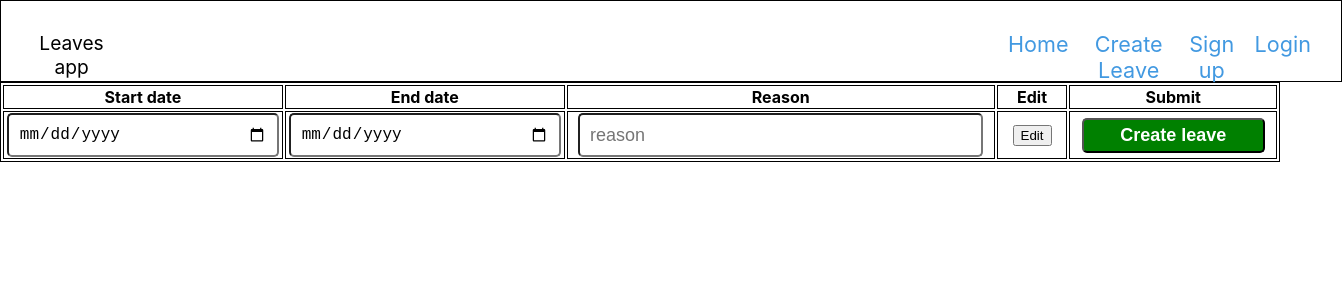
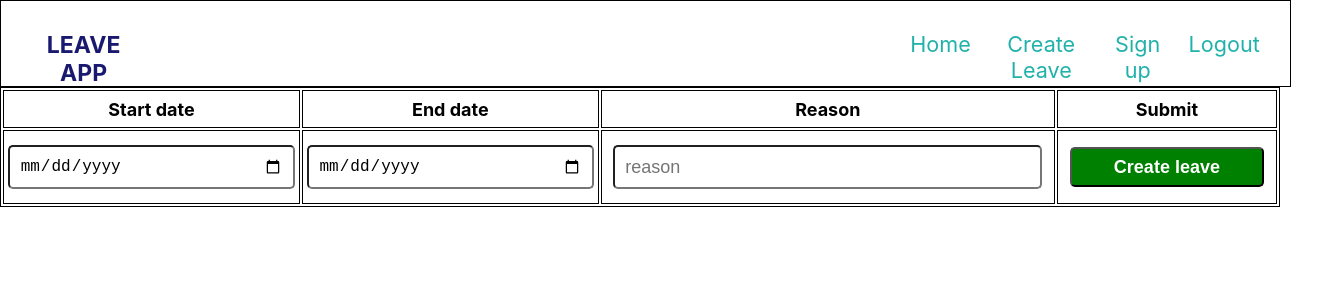
Before and after one commit to Vivek8210/leave-app, a React (Create React App) app: page /leave in a window 1280 px wide. Shown: the top 300 px of the page, 1342 px wide, since content can reach past the window. Built offline with nearby package versions, Linux system fonts and the light colour scheme; sample sign-in values are in the browser's storage.

Commit message:
logout done

```diff
--- a/src/Pages/Home.css
+++ b/src/Pages/Home.css
@@ -6,16 +6,23 @@
   grid-template-columns: repeat(3, 33%);
   grid-template-rows: auto;
   gap: 20px;
+  padding: 25px;
 }
 .main {
   width: 75%;
   height: 300px;
   border: 1px solid black;
-
+  box-shadow: 5px 10px 18px #888888;
+  transition: calc(1.5);
   text-align: start;
   padding: 10px;
   font-size: large;
   font-weight: normal;
+  transition: width 2s, height 4s;
+}
+.main:hover {
+  width: 80%;
+  height: 335px;
 }
 .col-1 {
   display: flex;
@@ -34,13 +41,38 @@ img {
   text-align: start;
   padding: 20px;
   font-size: large;
+
 }
-.col-1-select-option {
+
+
+.btn-home-leave {
+  display: flex;
+  justify-content: space-between;
+}
+.editLeave {
+  height: 35px;
+  width: 100%;
+  background-color: green;
+  color: white;
   font-size: large;
-  padding: 10px;
+  border-radius: 5px;
+  border: none;
+  cursor: pointer;
 }
-option {
+.deleteLeave {
+  height: 35px;
+  width: 100%;
+  background-color: red;
+  color: white;
   font-size: large;
-  padding: 20px;
+  border-radius: 5px;
+  border: none;
+  cursor: pointer;
+}
+.filter-btn-home{
   height: 40px;
+  width: 10%;
+  background-color: #888888;
+  color: white;
+  padding: 5px;
 }
--- a/src/Pages/Home.jsx
+++ b/src/Pages/Home.jsx
@@ -3,12 +3,59 @@ import { useEffect } from 'react'
 import { useState } from 'react'
 import axios from "axios"
 import "./Home.css"
+import { Link, useNavigate } from 'react-router-dom'
 const Home = () => {
     const[data, setData]=useState([])
     const[loading, setLoading]=useState(true)
     const[applicantData, setApplicantData]=useState([])
+    const[start_date, setstart_date]=useState('')
+    const[end_date, setend_date]=useState('')
+
+    const navigate=useNavigate()
 let token=JSON.parse(localStorage.getItem("user"))
 // console.log(token)
+const handlefilter= (e)=>{
+  axios.get(`https://dkgicggupnrxldwvkeft.supabase.co/rest/v1/leaves?start_date=gt.2022-10-01&end_date=lt.2022-10-20&select=*`, {
+    headers: {
+         'Content-Type':'application/json',
+      'apikey': 'eyJhbGciOiJIUzI1NiIsInR5cCI6IkpXVCJ9.eyJpc3MiOiJzdXBhYmFzZSIsInJlZiI6ImRrZ2ljZ2d1cG5yeGxkd3ZrZWZ0Iiwicm9sZSI6ImFub24iLCJpYXQiOjE2NjYwMDI4ODMsImV4cCI6MTk4MTU3ODg4M30.BLLinQ9VEK8_T-JE22WOidlJs_0TFhOb1n3zkSVc7eg',
+      'Accept': 'application/json',
+      'Authorization': `Bearer ${token}`
+    }
+  })
+  .then((res) => {
+    setLoading(false)
+    setApplicantData(res.data)
+     // console.log(res.data)
+  })
+  .catch((error) => {
+    setLoading(false)
+    console.error(error)
+  })
+
+  }
+  const handlefilter1= (e)=>{
+    axios.get(`https://dkgicggupnrxldwvkeft.supabase.co/rest/v1/leaves?start_date=gt.2022-10-10&end_date=lt.2022-10-20&select=*`, {
+      headers: {
+           'Content-Type':'application/json',
+        'apikey': 'eyJhbGciOiJIUzI1NiIsInR5cCI6IkpXVCJ9.eyJpc3MiOiJzdXBhYmFzZSIsInJlZiI6ImRrZ2ljZ2d1cG5yeGxkd3ZrZWZ0Iiwicm9sZSI6ImFub24iLCJpYXQiOjE2NjYwMDI4ODMsImV4cCI6MTk4MTU3ODg4M30.BLLinQ9VEK8_T-JE22WOidlJs_0TFhOb1n3zkSVc7eg',
+        'Accept': 'application/json',
+        'Authorization': `Bearer ${token}`
+      }
+    })
+    .then((res) => {
+      setLoading(false)
+      setApplicantData(res.data)
+       // console.log(res.data)
+    })
+    .catch((error) => {
+      setLoading(false)
+      console.error(error)
+    })
+
+    }
+
+
 
 function getData(){
   axios.get('https://dkgicggupnrxldwvkeft.supabase.co/auth/v1/user', {
@@ -22,7 +69,7 @@ function getData(){
   .then((res) => {
     setLoading(false)
     setData(res.data)
-    //  console.log(res.data)
+
   })
   .catch((error) => {
     setLoading(false)
@@ -31,10 +78,11 @@ function getData(){
 }
 
 
-
+console.log(start_date)
 
     function getApplicantData(){
-      axios.get('https://dkgicggupnrxldwvkeft.supabase.co/rest/v1/leaves?select=*', {
+
+      axios.get(`https://dkgicggupnrxldwvkeft.supabase.co/rest/v1/leaves?&select=*`, {
          headers: {
               'Content-Type':'application/json',
            'apikey': 'eyJhbGciOiJIUzI1NiIsInR5cCI6IkpXVCJ9.eyJpc3MiOiJzdXBhYmFzZSIsInJlZiI6ImRrZ2ljZ2d1cG5yeGxkd3ZrZWZ0Iiwicm9sZSI6ImFub24iLCJpYXQiOjE2NjYwMDI4ODMsImV4cCI6MTk4MTU3ODg4M30.BLLinQ9VEK8_T-JE22WOidlJs_0TFhOb1n3zkSVc7eg',
@@ -45,7 +93,7 @@ function getData(){
        .then((res) => {
          setLoading(false)
          setApplicantData(res.data)
-           //console.log(res.data)
+          // console.log(res.data)
        })
        .catch((error) => {
          setLoading(false)
@@ -53,50 +101,58 @@ function getData(){
        })
 
 }
+
+async function deleteLeave(id){
+let deleteResult=await fetch("")
+}
 useEffect(()=>{
   getData()
   getApplicantData()
-},[setLoading,setApplicantData,setData])
+  if(!token){
+    navigate("/login")
+  }
+},[setLoading,setApplicantData,setData,setstart_date])
 
- console.log(applicantData)
+
+
+// console.log(applicantData)
   return (
     <div>
 
-     <h1>Applicant details</h1>
+     <h1>Applicant leave details</h1>
     <div className="col-1-select">
-      <select className="col-1-select-option" >
-      <option value="all">All</option>
-        <option value="current-month">Current month</option>
-        <option value="last-month">Last month</option>
-        <option value="last-six-month">Last six month</option>
-        <option value="last-one-year">Last one year</option>
-      </select>
+      <button className='filter-btn-home' onClick={handlefilter}>Last Six Month</button>
+      <button className='filter-btn-home' onClick={handlefilter1}>Last one Year</button>
+      <button className='filter-btn-home' onClick={getApplicantData}>All</button>
     </div>
 
     <div className='col-1-main'>
-      {applicantData.map((ele)=>{
-
-        return  <><div className="main">
+      {applicantData.map((ele,index)=>( <div className="main" key={index+1}>
 
          <div  className="col-1">
-        <div>Vivek kumar <br />Frontend developer</div>
+        <div><b>Vivek kumar</b> <br />Frontend developer</div>
 
         <div><img src="https://encrypted-tbn0.gstatic.com/images?q=tbn:ANd9GcSXMeUoiEXvQaAuunSr5lSsEUDyM48KlpuQdg&usqp=CAU" alt="" /></div>
 
        </div>
-       <li>leave status : <label>cancled</label></li>
+       <li><b>leave status</b> : <label>permitted</label></li>
        <br />
-       <li>Leave Day's : <label>10</label></li><br />
+       {/* <li><b>Leave Day's</b> : <label>10</label></li><br /> */}
        <div className="col-1-date">
-        <li>From : <label>{ele.start_date}</label></li>
-        <div>To : <label>{ele.end_date}</label></div>
+        <li><b>From</b> : <label>{ele.start_date}</label></li>
+        <div><b>To</b> : <label>{ele.end_date}</label></div>
        </div>
        <br />
-       <li>reason : <label>{ele.reason} </label></li>
+       <li><b>reason</b> : <label>{ele.reason} </label></li>
+       <br /><br />
+       <div className='btn-home-leave'>
+        <div ><button className='editLeave'>Edit leave</button></div>
+        <div><button className='deleteLeave' onClick={()=>deleteLeave(ele.id)}>Delete leave</button></div>
+       </div>
        </div>
 
-       </>
-      })}
+
+      ))}
 
 
  </div>
--- a/src/Pages/Leave.css
+++ b/src/Pages/Leave.css
@@ -1,18 +1,25 @@
-table{
+table {
   width: 100%;
+  height: 120px;
+  margin: auto;
+  font-size: large;
 }
-thead{
+thead {
   width: 100%;
+  height: 100px;
 }
-table, tr, th {
-    border:1px solid black;
+table,
+tr,
+th {
+  border: 1px solid black;
 }
-  .createLeave{
+.createLeave {
   width: 90%;
-    height: 35px;
+  height: 40px;
   border-radius: 5px;
   background-color: green;
   color: white;
   font-size: large;
   font-weight: bold;
+  cursor: pointer;
 }
--- a/src/Pages/Leave.jsx
+++ b/src/Pages/Leave.jsx
@@ -3,15 +3,17 @@ import { useState } from 'react'
 import axios from 'axios'
 import "./Leave.css"
 import Home from './Home'
+import { useNavigate } from 'react-router-dom'
 const Leave = () => {
     const[start_date, setStartDate]=useState('')
     const[end_date, setEndDate]=useState('')
     const[reason, setReason]=useState('')
 
+    const navigate=useNavigate()
     let token=JSON.parse(localStorage.getItem("user"))
     async function handleSubmit(){
         let formItem={start_date,end_date,reason}
-        console.log(formItem)
+        // console.log(formItem)
 
         let leav= await fetch("https://dkgicggupnrxldwvkeft.supabase.co/rest/v1/leaves",{
             method:"POST",
@@ -26,28 +28,29 @@ const Leave = () => {
         })
        let res= await leav.json()
 
-        console.log(res)
+    navigate("/")
+
     }
 
   return (
     <div className="col-1-main-form">
      <table >
-
+     <thead>
   <tr>
     <th>Start date</th>
     <th>End date</th>
     <th>Reason</th>
-    <th>Edit</th>
+
     <th>Submit</th>
   </tr>
   <tr>
     <th><input type="date" placeholder="Start date" value={start_date} onChange={((e)=>setStartDate(e.target.value))}/></th>
     <th><input type="date" placeholder="End date" value={end_date} onChange={((e)=>setEndDate(e.target.value))}/></th>
     <th><input type="text" placeholder='reason' value={reason} onChange={((e)=>setReason(e.target.value))}/></th>
-    <th><button>Edit</button></th>
+
     <th><button className='createLeave' onClick={handleSubmit}>Create leave</button></th>
   </tr>
-
+  </thead>
 
 
 
--- a/src/Pages/Navbar.css
+++ b/src/Pages/Navbar.css
@@ -1,18 +1,28 @@
 .mainContainer {
-  width: 100%;
-  height: 20px;
+  width: 96%;
+  height: 25px;
   padding: 30px;
   border: 1px solid black;
   display: flex;
-  gap: 70%;
+  gap: 63%;
   font-size: larger;
 }
 .nav {
   display: flex;
-  gap: 20px;
+  gap: 25px;
   font-size: large;
 }
 a {
   text-decoration: none;
   font-size: larger;
+  color: lightseagreen;
 }
+.logoapp{
+  font-size: larger;
+  font-weight: bold;
+  color: #191970;
+
+
+
+
+}
--- a/src/Pages/Navbar.jsx
+++ b/src/Pages/Navbar.jsx
@@ -1,23 +1,52 @@
-import React from 'react'
-import { Link } from 'react-router-dom'
+import React from "react";
+import { Link, useNavigate } from "react-router-dom";
 
-import "./Navbar.css"
+import "./Navbar.css";
 const Navbar = () => {
+
+
+
+  const navigate=useNavigate()
+  let token=JSON.parse(localStorage.getItem("user"))
+  //console.log(token)
+
+  // logout function .............................
+  async function logout(){
+    let res= await fetch("https://dkgicggupnrxldwvkeft.supabase.co/auth/v1/logout",{
+      method:"POST",
+
+      headers:{
+          'Content-Type': 'application/json',
+         'apikey':'eyJhbGciOiJIUzI1NiIsInR5cCI6IkpXVCJ9.eyJpc3MiOiJzdXBhYmFzZSIsInJlZiI6ImRrZ2ljZ2d1cG5yeGxkd3ZrZWZ0Iiwicm9sZSI6ImFub24iLCJpYXQiOjE2NjYwMDI4ODMsImV4cCI6MTk4MTU3ODg4M30.BLLinQ9VEK8_T-JE22WOidlJs_0TFhOb1n3zkSVc7eg',
+         'Authorization': `Bearer ${token}`
+      }
+  })
+
+  localStorage.removeItem('user');
+
+  navigate("/login")
+  alert("logout successfully")
+  //console.log(token)
+  }
+  // console.log(token)
   return (
     <>
-
-<div className='mainContainer'>
-    <div>Leaves app</div>
-    <div className='nav'>
+      <div className="mainContainer">
+        <div className="logoapp">LEAVE APP</div>
+        <div className="nav">
           <Link to="/">Home</Link>
           <Link to="/leave">Create Leave</Link>
           <Link to="/signup">Sign up</Link>
+
+          {token ? (
+              <Link onClick={logout}>Logout</Link>
+          ) : (
             <Link to="/login">Login</Link>
+          )}
         </div>
-
       </div>
     </>
-  )
-}
+  );
+};
 
-export default Navbar
+export default Navbar;
--- a/src/Routers/MainRouters.jsx
+++ b/src/Routers/MainRouters.jsx
@@ -1,10 +1,12 @@
 import React from "react";
 import { Route, Routes } from "react-router-dom";
 import Login from "../components/Login";
+
 import Register from "../components/Register";
 
 import Home from "../Pages/Home";
 import Leave from "../Pages/Leave";
+
 
 const MainRouters = () => {
   return (
@@ -14,6 +16,7 @@ const MainRouters = () => {
         <Route path="/leave" element={<Leave />} />
         <Route path="/signup" element={<Register />} />
         <Route path="/login" element={<Login />} />
+
       </Routes>
     </>
   );
--- a/src/components/Login.jsx
+++ b/src/components/Login.jsx
@@ -13,7 +13,7 @@ const Login = () => {
     async function signin(){
 
         let item ={email, password}
-        console.log(item)
+        // console.log(item)
       let result=await fetch("https://dkgicggupnrxldwvkeft.supabase.co/auth/v1/token?grant_type=password",{
             method:"POST",
             headers:{
@@ -23,9 +23,10 @@ const Login = () => {
             body:JSON.stringify(item)
         })
         result=await result.json()
+        console.log(result)
         let token=result.access_token
 
-        console.log(result)
+
       let p=  localStorage.setItem("user",JSON.stringify(token))
 
       if(token)
@@ -34,14 +35,14 @@ const Login = () => {
         navigate("/")
       }
       else{
-        alert("InValid Credentials")
+        alert("InValid Login Credentials")
       }
 
     }
   return (
     <>
     <h1>Sign in to your account</h1>
-    <div className='main'>
+    <div className='main-register'>
 
 
 <div className='col-1-input'>Email address</div>
--- a/src/components/Register.css
+++ b/src/components/Register.css
@@ -1,4 +1,4 @@
-.main{
+.main-register{
     width: 30%;
     height: 500px;
     margin: auto;
--- a/src/components/Register.jsx
+++ b/src/components/Register.jsx
@@ -12,7 +12,7 @@ const Register = () => {
     async function signup(){
 
         let item={name,email,password}
-        console.log(item)
+
 
       let result=await fetch("https://dkgicggupnrxldwvkeft.supabase.co/auth/v1/signup",{
             method:"POST",
@@ -24,12 +24,12 @@ const Register = () => {
         })
         result=await result.json()
         localStorage.setItem("user-info",JSON.stringify(result))
-        console.log('result', result)
+
         navigate("/login")
     }
   return (
     <><h1>Register</h1>
-    <div className='main'>
+    <div className='main-register'>
 
 <div className='col-1-input'>Name</div>
 <input type="text" placeholder='Type name here' value={name} onChange={(e)=>setName(e.target.value)}/>
--- a/src/index.js
+++ b/src/index.js
@@ -6,11 +6,11 @@ import reportWebVitals from './reportWebVitals';
 import {BrowserRouter} from "react-router-dom"
 const root = ReactDOM.createRoot(document.getElementById('root'));
 root.render(
-  <React.StrictMode>
+
     <BrowserRouter>
     <App />
     </BrowserRouter>
-  </React.StrictMode>
+
 );
 
 // If you want to start measuring performance in your app, pass a function
```
Lines whose indentation alone changed are shown as unchanged.
